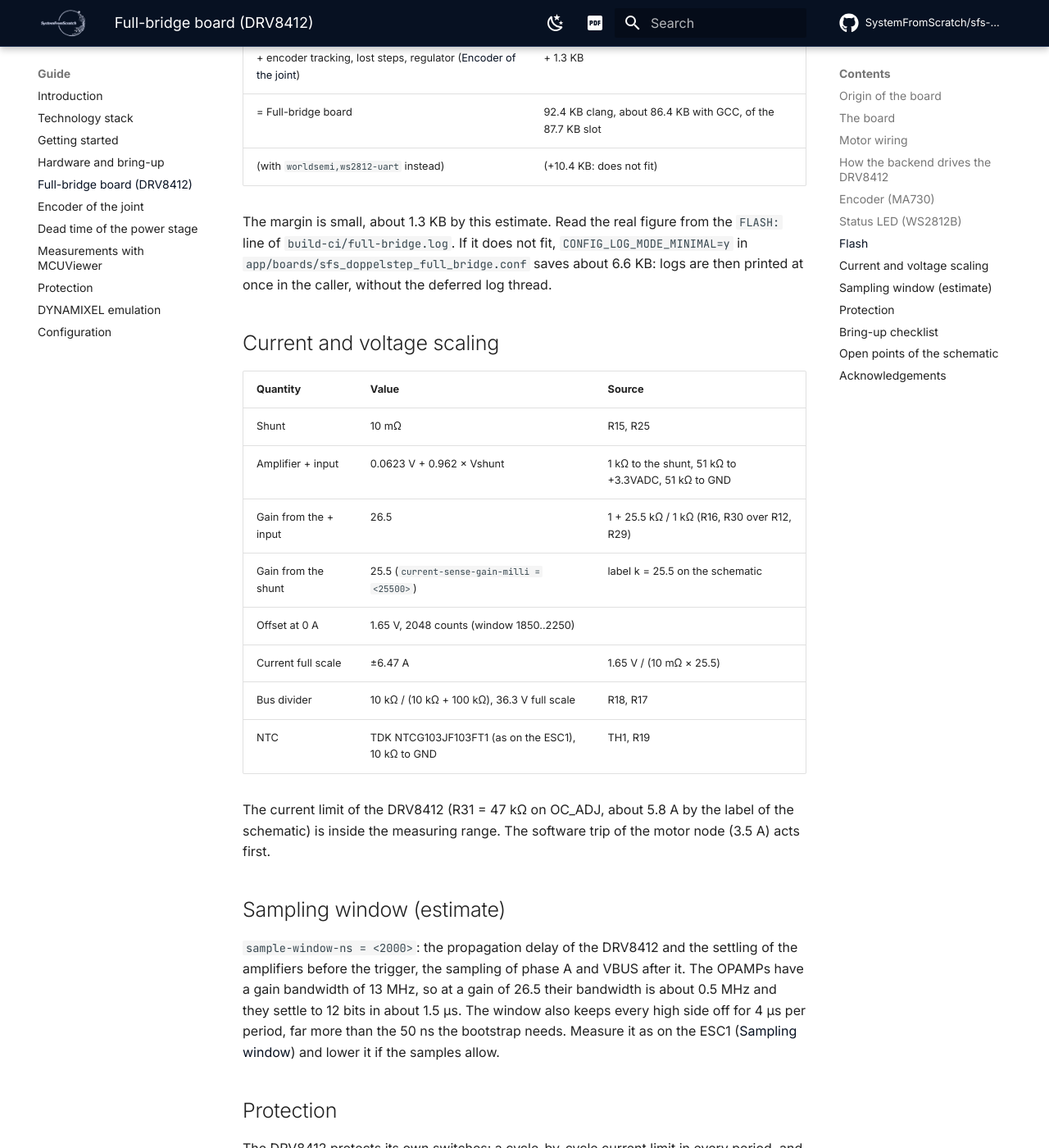
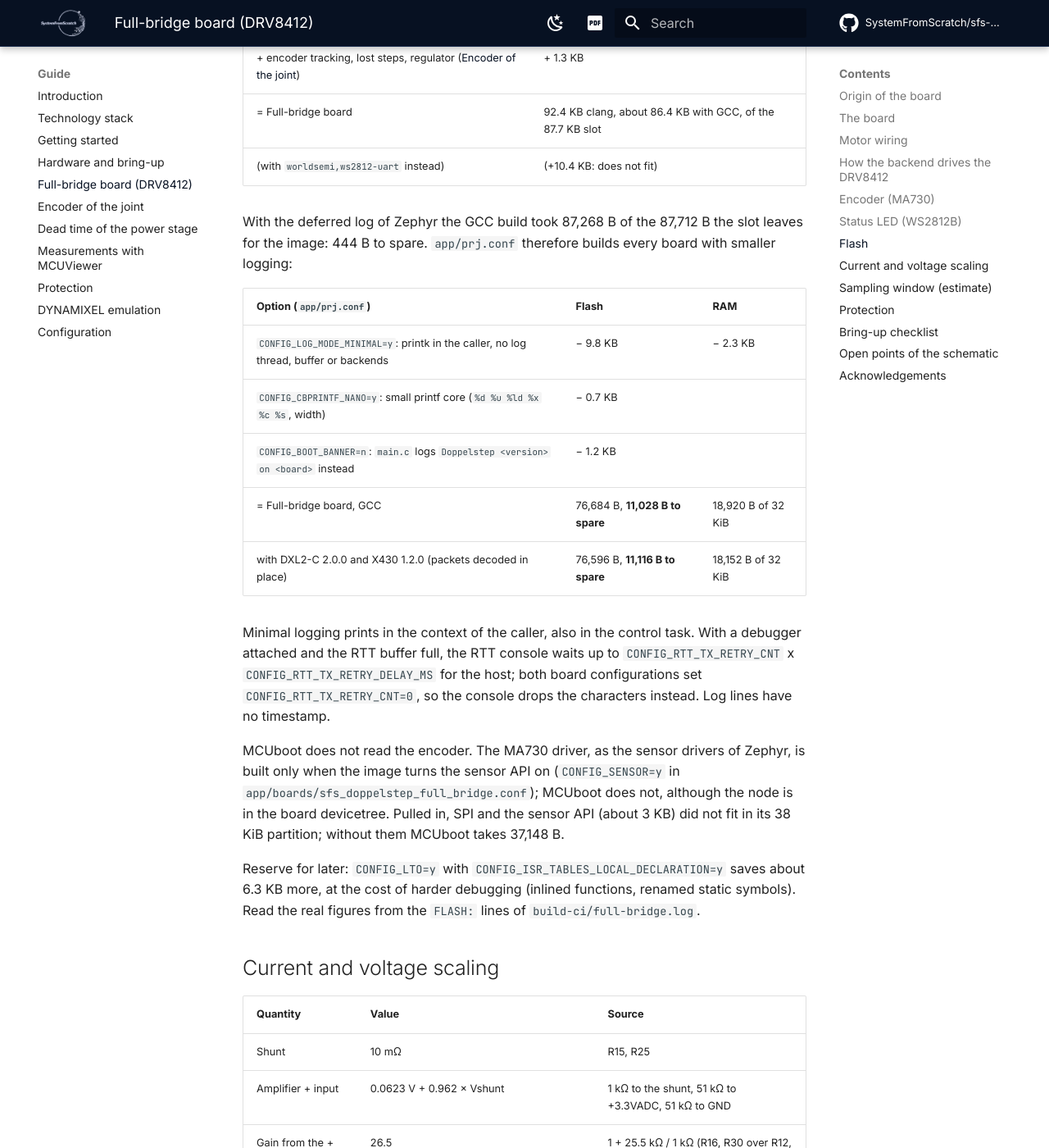
Before and after one commit to SystemFromScratch/sfs-doppelstep, an MkDocs documentation site: the page built from docs/hardware-full-bridge.md, in a window 1280 px wide and 1400 px high, scrolled down 6005 px. Shown: the whole window at 82% size. Built offline with MkDocs 1.6.1 and Material for MkDocs 9.7.7, drawn with Linux system fonts in a browser that asks for light colours; comment, search, counter and statistics services are not loaded.

Commit message:
feat: smaller flash and RAM footprint; MCUboot of the full-bridge board fits again
MCUboot:
- The MA730 driver depends on CONFIG_SENSOR (as the sensor drivers of
  Zephyr) instead of selecting it and SPI's user API. Its node in the
  full-bridge devicetree no longer pulls SPI and the sensor API into
  MCUboot, which was 1,236 B over its 38 KiB partition (now 37,148 B).
  The full-bridge application sets CONFIG_SENSOR=y.

Logging (app/prj.conf, every board):
- CONFIG_LOG_MODE_MINIMAL, CONFIG_CBPRINTF_NANO, CONFIG_BOOT_BANNER=n.
  The line "Doppelstep <version> on <board>" names the image.
- CONFIG_RTT_TX_RETRY_CNT=0 on both boards: minimal logging prints from
  the control task, and the RTT console drops characters instead of
  waiting up to 2 x 2 ms for the debugger.

Stepper-C topology:
- A topology is built when an enabled power stage node of the devicetree
  uses it, instead of CONFIG_SSTEP_TOPOLOGY_* in prj.conf and the board
  configuration. The sstep_motor tests with the fake stage build both.

Libraries:
- DXL2-C v2.0.0 (packets decoded in place) and the X430 emulator v1.2.0
  (west.yml): x430_servo_data 3,064 B (was 3,824 B).

Result with GCC: full-bridge 76,596 B of the 87,712 B slot (was 87,268 B,
11,116 B to spare), RAM 18,152 B (was 21,224 B); B-G431B-ESC1 73,472 B,
RAM 17,768 B (was 83,996 B and 20,968 B).

Docs: flash budget of the full-bridge board, configuration, hardware
checklist (image named by its version line), comm task stack help
(sized for X430 1.0.0, not measured yet), changelog, agent skill.

Signed-off-by: Anton Vynohradov <avynohradov@systemfromscratch.com>

```diff
--- a/docs/hardware-full-bridge.md
+++ b/docs/hardware-full-bridge.md
@@ -181,10 +181,33 @@ allows LL calls in this one file. The bit stream (`ws2812_encode.h`) is tested o
 | = Full-bridge board | 92.4 KB clang, about 86.4 KB with GCC, of the 87.7 KB slot |
 | (with `worldsemi,ws2812-uart` instead) | (+10.4 KB: does not fit) |
 
-The margin is small, about 1.3 KB by this estimate. Read the real figure from the `FLASH:`
-line of `build-ci/full-bridge.log`. If it does not fit, `CONFIG_LOG_MODE_MINIMAL=y` in
-`app/boards/sfs_doppelstep_full_bridge.conf` saves about 6.6 KB: logs are then printed at
-once in the caller, without the deferred log thread.
+With the deferred log of Zephyr the GCC build took 87,268 B of the 87,712 B the slot leaves
+for the image: 444 B to spare. `app/prj.conf` therefore builds every board with smaller
+logging:
+
+| Option (`app/prj.conf`) | Flash | RAM |
+|---|---|---|
+| `CONFIG_LOG_MODE_MINIMAL=y`: printk in the caller, no log thread, buffer or backends | − 9.8 KB | − 2.3 KB |
+| `CONFIG_CBPRINTF_NANO=y`: small printf core (`%d %u %ld %x %c %s`, width) | − 0.7 KB | |
+| `CONFIG_BOOT_BANNER=n`: `main.c` logs `Doppelstep <version> on <board>` instead | − 1.2 KB | |
+| = Full-bridge board, GCC | 76,684 B, **11,028 B to spare** | 18,920 B of 32 KiB |
+| with DXL2-C 2.0.0 and X430 1.2.0 (packets decoded in place) | 76,596 B, **11,116 B to spare** | 18,152 B of 32 KiB |
+
+Minimal logging prints in the context of the caller, also in the control task. With a
+debugger attached and the RTT buffer full, the RTT console waits up to
+`CONFIG_RTT_TX_RETRY_CNT` x `CONFIG_RTT_TX_RETRY_DELAY_MS` for the host; both board
+configurations set `CONFIG_RTT_TX_RETRY_CNT=0`, so the console drops the characters instead.
+Log lines have no timestamp.
+
+MCUboot does not read the encoder. The MA730 driver, as the sensor drivers of Zephyr, is built
+only when the image turns the sensor API on (`CONFIG_SENSOR=y` in
+`app/boards/sfs_doppelstep_full_bridge.conf`); MCUboot does not, although the node is in the
+board devicetree. Pulled in, SPI and the sensor API (about 3 KB) did not fit in its 38 KiB
+partition; without them MCUboot takes 37,148 B.
+
+Reserve for later: `CONFIG_LTO=y` with `CONFIG_ISR_TABLES_LOCAL_DECLARATION=y` saves about
+6.3 KB more, at the cost of harder debugging (inlined functions, renamed static symbols).
+Read the real figures from the `FLASH:` lines of `build-ci/full-bridge.log`.
 
 ## Current and voltage scaling
 
```
Also changed, not shown: .agents/skills/doppelstep/SKILL.md (+1 -1 lines), CHANGELOG.md (+30 -0 lines), docs/configuration.md (+1 -1 lines), docs/hardware-checklist.md (+1 -1 lines), west.yml (+8 -7 lines), 7 other files.
